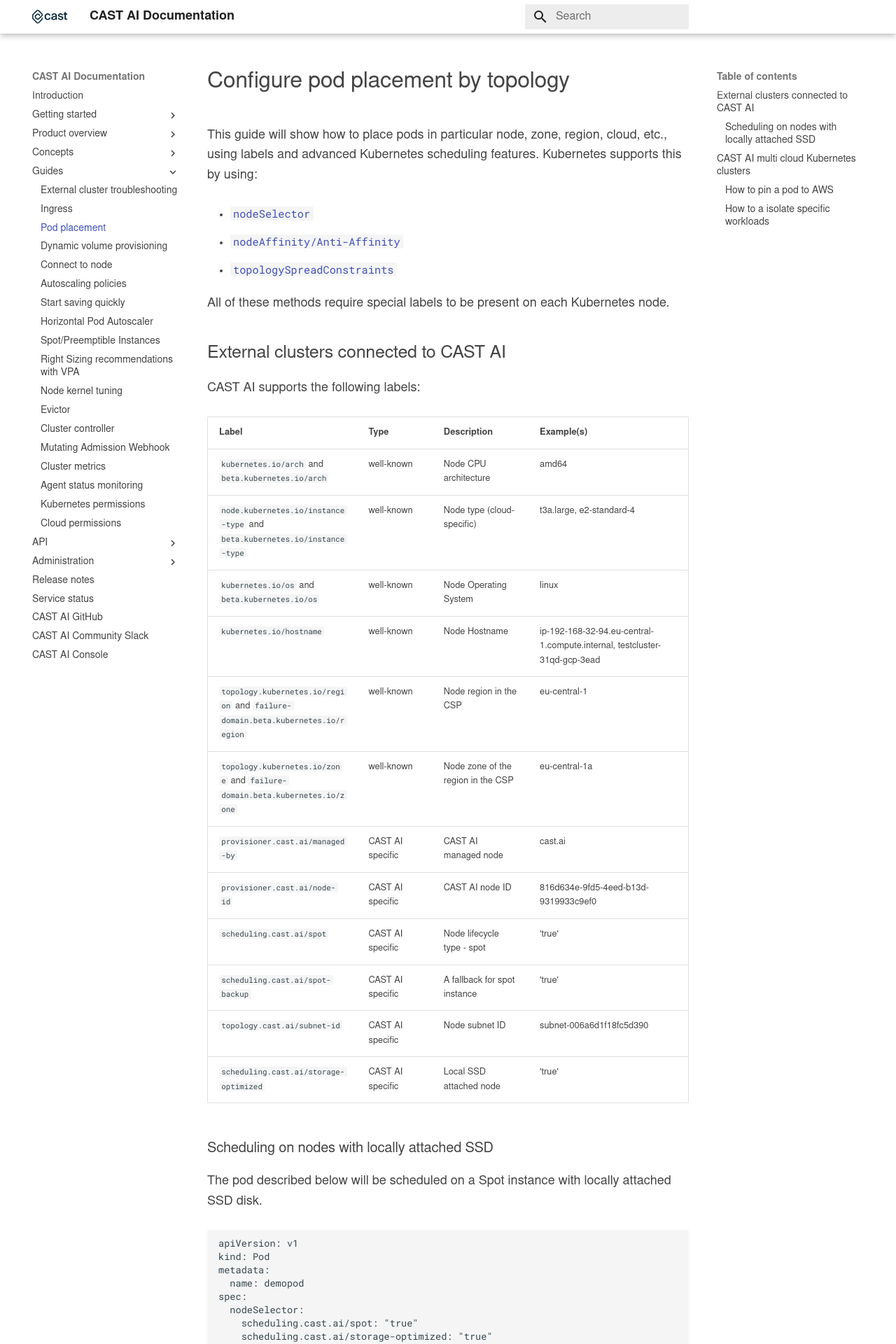
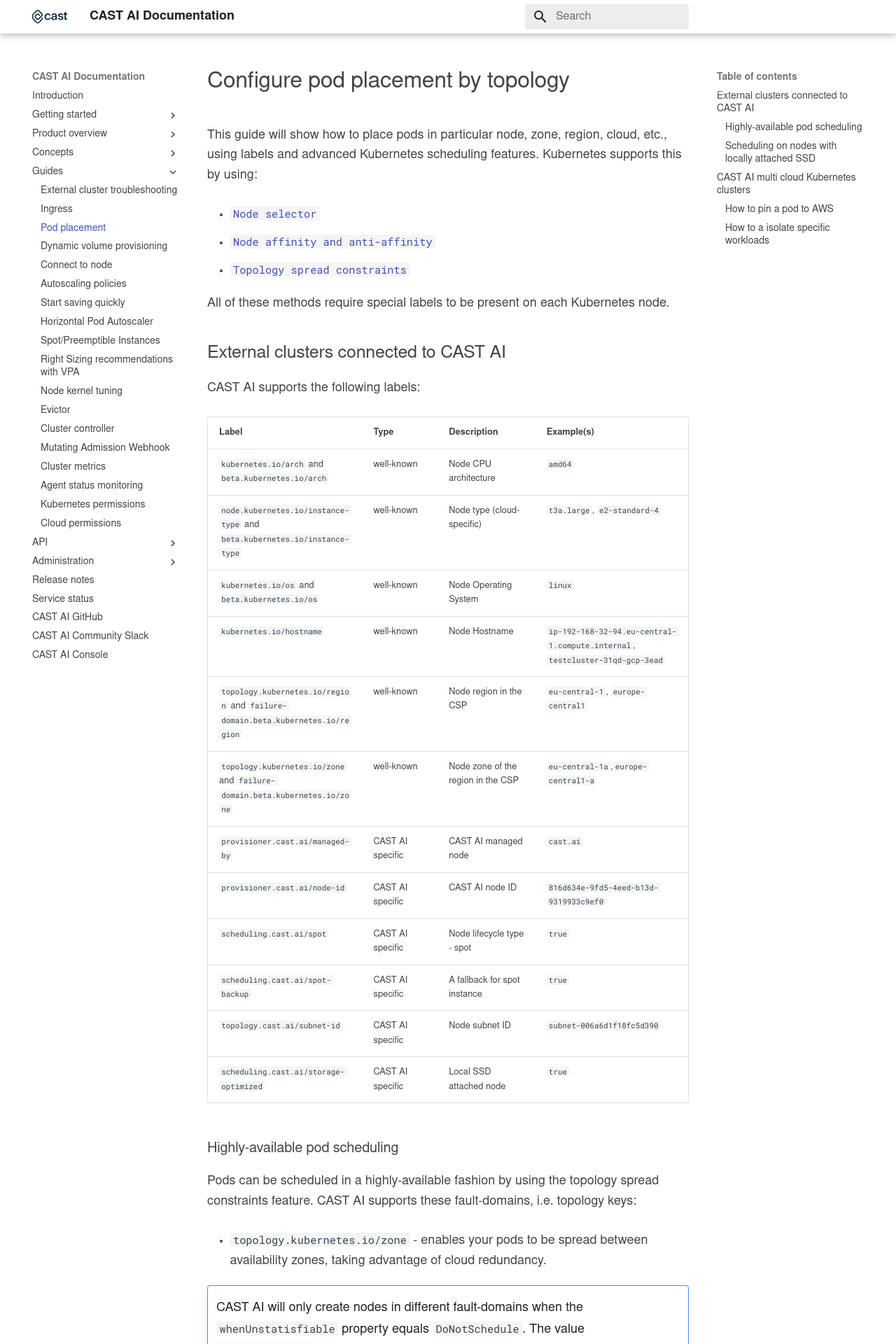
Before and after one commit to castai/docs, an MkDocs documentation site: the page built from docs/guides/pod-placement.md, in a window 1280 px wide. Shown: the top 1920 px of the page at 70% size. Built offline with MkDocs 1.6.1 and Material for MkDocs 9.7.7, drawn with Linux system fonts in a browser that asks for light colours; some web fonts are replaced; some of the changed text lies outside the part shown.

Commit message:
Add topology spread constraints documentation

````diff
--- a/docs/guides/pod-pinning.md
+++ b/docs/guides/pod-placement.md
@@ -6,9 +6,9 @@
 
 This guide will show how to place pods in particular node, zone, region, cloud, etc., using labels and advanced Kubernetes scheduling features. Kubernetes supports this by using:
 
-- [`nodeSelector`](https://kubernetes.io/docs/concepts/scheduling-eviction/assign-pod-node/#nodeselector)
-- [`nodeAffinity/Anti-Affinity`](https://kubernetes.io/docs/concepts/scheduling-eviction/assign-pod-node/#affinity-and-anti-affinity)
-- [`topologySpreadConstraints`](https://kubernetes.io/docs/concepts/workloads/pods/pod-topology-spread-constraints/)
+- [`Node selector`](https://kubernetes.io/docs/concepts/scheduling-eviction/assign-pod-node/#nodeselector)
+- [`Node affinity and anti-affinity`](https://kubernetes.io/docs/concepts/scheduling-eviction/assign-pod-node/#affinity-and-anti-affinity)
+- [`Topology spread constraints`](https://kubernetes.io/docs/concepts/workloads/pods/pod-topology-spread-constraints/)
 
 All of these methods require special labels to be present on each Kubernetes node.
 
@@ -16,26 +16,70 @@
 
 CAST AI supports the following labels:
 
-| Label | Type| Description | Example(s)|
-| ------------ | ------------- | ------------ | ------------ |
-| `kubernetes.io/arch` and `beta.kubernetes.io/arch` | well-known  | Node CPU architecture | amd64 |
-| `node.kubernetes.io/instance-type` and `beta.kubernetes.io/instance-type` | well-known  | Node type (cloud-specific) | t3a.large, e2-standard-4 |
-| `kubernetes.io/os` and `beta.kubernetes.io/os` | well-known  | Node Operating System | linux |
-| `kubernetes.io/hostname` | well-known  | Node Hostname | ip-192-168-32-94.eu-central-1.compute.internal, testcluster-31qd-gcp-3ead |
-| `topology.kubernetes.io/region` and `failure-domain.beta.kubernetes.io/region` | well-known | Node region in the CSP | eu-central-1 |
-| `topology.kubernetes.io/zone` and `failure-domain.beta.kubernetes.io/zone` | well-known | Node zone of the region in the CSP | eu-central-1a |
-| `provisioner.cast.ai/managed-by` | CAST AI specific | CAST AI managed node | cast.ai |
-| `provisioner.cast.ai/node-id` | CAST AI specific | CAST AI node ID| 816d634e-9fd5-4eed-b13d-9319933c9ef0 |
-| `scheduling.cast.ai/spot` | CAST AI specific | Node lifecycle type - spot | 'true' |
-| `scheduling.cast.ai/spot-backup` | CAST AI specific | A fallback for spot instance | 'true' |
-| `topology.cast.ai/subnet-id` | CAST AI specific | Node subnet ID | subnet-006a6d1f18fc5d390 |
-| `scheduling.cast.ai/storage-optimized` | CAST AI specific | Local SSD attached node | 'true' |
+| Label | Type| Description | Example(s)                                                                |
+| ------------ | ------------- | ------------ |---------------------------------------------------------------------------|
+| `kubernetes.io/arch` and `beta.kubernetes.io/arch` | well-known  | Node CPU architecture | `amd64`                                                                   |
+| `node.kubernetes.io/instance-type` and `beta.kubernetes.io/instance-type` | well-known  | Node type (cloud-specific) | `t3a.large`, `e2-standard-4`                                              |
+| `kubernetes.io/os` and `beta.kubernetes.io/os` | well-known  | Node Operating System | `linux`                                                                   |
+| `kubernetes.io/hostname` | well-known  | Node Hostname | `ip-192-168-32-94.eu-central-1.compute.internal`, `testcluster-31qd-gcp-3ead` |
+| `topology.kubernetes.io/region` and `failure-domain.beta.kubernetes.io/region` | well-known | Node region in the CSP | `eu-central-1`, `europe-central1`                                         |
+| `topology.kubernetes.io/zone` and `failure-domain.beta.kubernetes.io/zone` | well-known | Node zone of the region in the CSP | `eu-central-1a`,`europe-central1-a`                                       |
+| `provisioner.cast.ai/managed-by` | CAST AI specific | CAST AI managed node | `cast.ai`                                                                 |
+| `provisioner.cast.ai/node-id` | CAST AI specific | CAST AI node ID| `816d634e-9fd5-4eed-b13d-9319933c9ef0`                                      |
+| `scheduling.cast.ai/spot` | CAST AI specific | Node lifecycle type - spot | `true`                                                                      |
+| `scheduling.cast.ai/spot-backup` | CAST AI specific | A fallback for spot instance | `true`                                                                    |
+| `topology.cast.ai/subnet-id` | CAST AI specific | Node subnet ID | `subnet-006a6d1f18fc5d390`                                                  |
+| `scheduling.cast.ai/storage-optimized` | CAST AI specific | Local SSD attached node | `true`                                                                      |
+
+### Highly-available pod scheduling
+
+Pods can be scheduled in a highly-available fashion by using the topology spread constraints feature. CAST AI supports these fault-domains, i.e. topology keys:
+
+- `topology.kubernetes.io/zone` - enables your pods to be spread between availability zones, taking advantage of cloud redundancy.
+
+!!! note ""
+    CAST AI will only create nodes in different fault-domains when the `whenUnstatisfiable` property equals `DoNotSchedule`. The value `ScheduleAnyway` means that the spread is just a preference, so the autoscaler will keep bin-packing those pods, which might result in all of them being scheduled on the same fault-domain.
+
+The deployment described below will be spread and scheduled on all availability zones supported by your cluster:
+
+```yaml
+apiVersion: apps/v1
+kind: Deployment
+metadata:
+  labels:
+    app: az-topology-spread
+  name: az-topology-spread
+spec:
+  replicas: 30
+  selector:
+    matchLabels:
+      app: az-topology-spread
+  template:
+    metadata:
+      labels:
+        app: az-topology-spread
+    spec:
+      topologySpreadConstraints:
+        - maxSkew: 1
+          topologyKey: topology.kubernetes.io/zone
+          whenUnsatisfiable: DoNotSchedule
+          labelSelector:
+            matchExpressions:
+              - key: app
+                operator: In
+                values:
+                  - az-topology-spread
+      containers:
+        - image: nginx
+          name: nginx
+
+```
 
 ### Scheduling on nodes with locally attached SSD
 
 The pod described below will be scheduled on a Spot instance with locally attached SSD disk.
 
-```
+```yaml
 apiVersion: v1
 kind: Pod
 metadata:
@@ -81,7 +125,7 @@
 
 We will use `affinity.nodeAffinity`:
 
-```
+```yaml
 affinity:
     nodeAffinity:
       requiredDuringSchedulingIgnoredDuringExecution:
@@ -95,7 +139,7 @@
 
 Pod example:
 
-```
+```yaml
 apiVersion: v1
 kind: Pod
 metadata:
@@ -122,7 +166,7 @@
 
 StatefulSet example, it will create 3 pods each in every cloud (note the podAntiAffinity):
 
-```
+```yaml
 apiVersion: apps/v1
 kind: StatefulSet
 metadata:
@@ -183,7 +227,7 @@
 It's a best practice to set workload requests and limits identical and distribute various workloads among all the nodes in the cluster so that Law of Averages
 would provide best performance and availability. Having said that, there might be some edge case to isolate volatile workloads to their nodes and not mix them with other workloads in the same clusters. In such scenario we will use `affinity.podAntiAffinity`:
 
-```
+```yaml
 affinity:
   podAntiAffinity:
     requiredDuringSchedulingIgnoredDuringExecution:
@@ -196,7 +240,7 @@
 
 Pod example:
 
-```
+```yaml
 apiVersion: apps/v1
 kind: Deployment
 metadata:
--- a/mkdocs.yml
+++ b/mkdocs.yml
@@ -120,7 +120,7 @@
   - 'Guides':
       - guides/external-clusters.md
       - 'Ingress': guides/ingress.md
-      - 'Pod placement': guides/pod-pinning.md
+      - 'Pod placement': guides/pod-placement.md
       - guides/volumes.md
       - guides/connect-to-node.md
       - guides/autoscaling-policies.md
````
